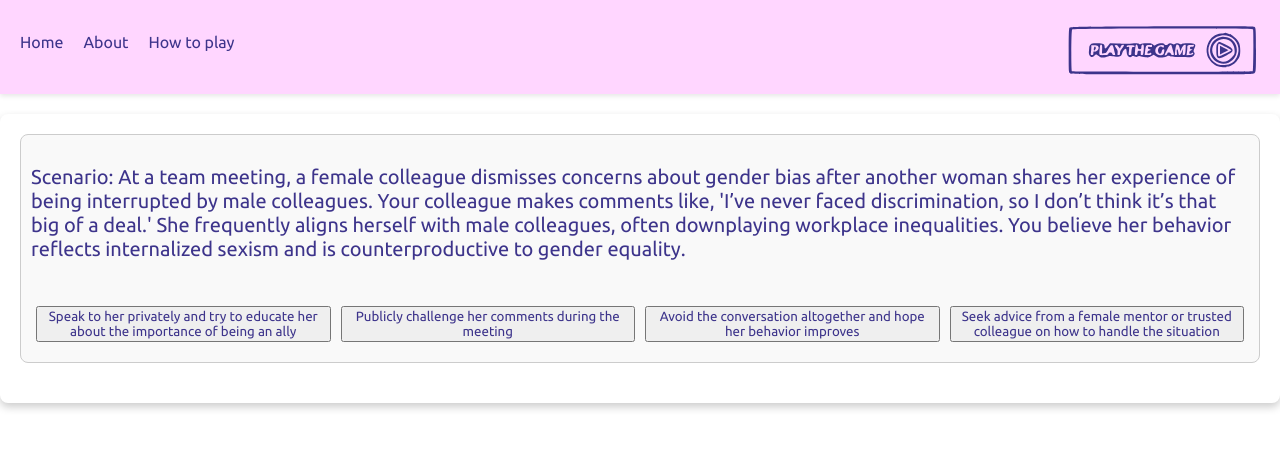
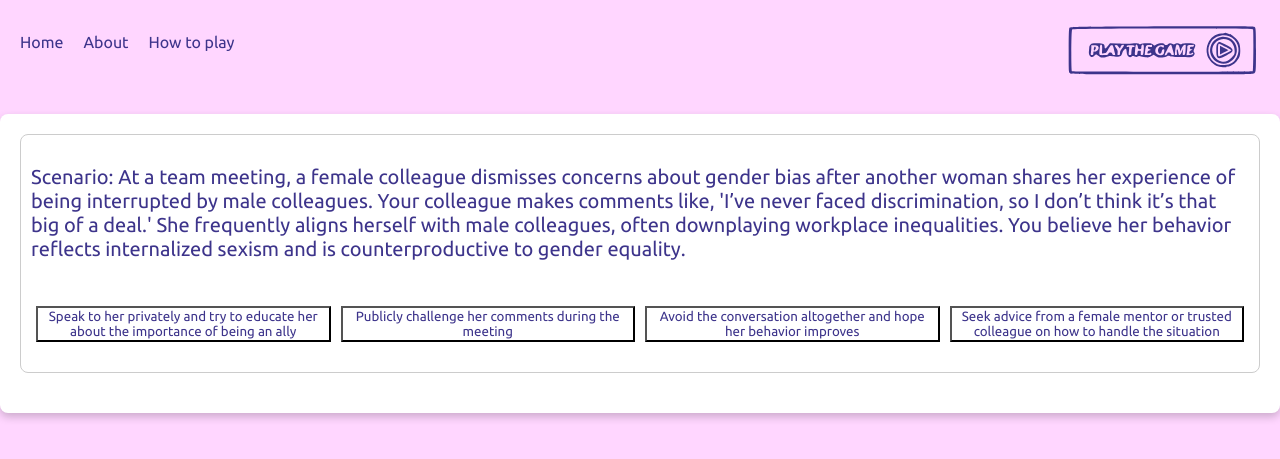
Before and after one commit to linnerlek/BiasBreakers, a Flask app: page /game/1 in a window 1280 px wide. Shown: the top 459 px of the page. Run offline with Flask 2, Linux system fonts and the light colour scheme.

Commit message:
background to white

```diff
--- a/app.py
+++ b/app.py
@@ -77,13 +77,13 @@ def game(scenario_id):
             })
 
             session['dialogue_history'].append(
-                {"additional": f"<strong>Outcome:</strong> {sub_data['outcome']}"})
+                {"additional": f"Outcome: {sub_data['outcome']}"})
             session['dialogue_history'].append(
-                {"additional": f"<strong>Feedback:</strong> {sub_data['pfeedback']}"})
+                {"additional": f"Feedback: {sub_data['pfeedback']}"})
             session['dialogue_history'].append(
-                {"additional": f"<strong>Challenges:</strong> {sub_data['challenges']}"})
+                {"additional": f"Challenges: {sub_data['challenges']}"})
             session['dialogue_history'].append(
-                {"additional": f"<strong>Encouragement:</strong> {sub_data['encouragement']}"})
+                {"additional": f"Encouragement: {sub_data['encouragement']}"})
 
 
 
--- a/static/styles.css
+++ b/static/styles.css
@@ -3,6 +3,7 @@
     font-family: "Ubuntu", serif;
     font-weight: 400;
     font-style: normal;
+    background-color: #FFD6FF;
 
 }
 
@@ -12,9 +13,7 @@ body {
 }
 
 header {
-    background-color: #FFD6FF;
     padding: 10px 20px; /* Adjust padding for spacing */
-    box-shadow: 0 2px 5px rgba(0, 0, 0, 0.1);
 }
 
 .nav-container {
@@ -84,6 +83,8 @@ h1 {
     flex-direction: column;
     align-items: center;
     margin: 2rem;
+
+
 }
 
 .scenario-box {
@@ -108,17 +109,22 @@ h1 {
     width: 100px; /* Adjust as necessary */
     height: 100px; /* Adjust as necessary */
     margin-right: 1rem;
+    background-color: #fff;
 }
 
 .scenario-description {
     display: flex;
     flex-direction: column;
     justify-content: center;
+    background-color: #fff;
 }
 
+#white {
+    background-color: #fff;
+}
 
 .chat-container {
-    max-width: 95 vw;
+    max-width: 90 vw;
     margin: 20px auto;
     padding: 20px;
     background-color: #fff;
@@ -133,33 +139,38 @@ h1 {
     padding: 10px;
     border: 1px solid #ccc;
     border-radius: 8px;
-    background-color: #f9f9f9;
+    background-color: #fff;
 }
 
 .chat-message {         /* Space inside each box */
     margin-bottom: 45px;    /* Space between messages */
-    background-color: #f9f9f9;
+    background-color: #fff;
     font-size: 20px;
 }
 
 .user-message {
     text-align: right;
+    background-color: #fff;
 }
 
 .choice-form {
     display: flex;
     flex-direction: column;
+    background-color: #fff;
 }
 
 .choice-buttons {
     display: flex;
     justify-content: space-between;
     margin-bottom: 10px;
+    background-color: #fff;
 }
 
 .choice-buttons button {
     flex: 1;
     margin: 0 5px; /* Spacing between buttons */
+    background-color: #fff;
+    margin-bottom: 10px;
 }
 
 textarea {
--- a/templates/game.html
+++ b/templates/game.html
@@ -27,32 +27,32 @@
         </nav>
     </header>
     <main>
-        <div class="chat-container">
+        <div class="chat-container" id="white">
             <div class="chat-box">
-                <div class="chat-message">
-                    <p><strong>Scenario:</strong> {{ scenario['description'] }}</p>
+                <div class="chat-message" id="white">
+                    <p id="white">Scenario: {{ scenario['description'] }}</p>
                 </div>
 
                 {% for dialogue in dialogue_history %}
                     <div class="chat-message user-message">
-                        <div class="message-bubble">
-                            <p>{{ dialogue.user_message|safe }}</p>
+                        <div class="message-bubble" id="white">
+                            <p id="white">{{ dialogue.user_message|safe }}</p>
                         </div>
                     </div>
                     <div class="chat-message her-message">
-                        <div class="message-bubble">
-                            <p>{{ dialogue.her_response|safe }}</p>
+                        <div class="message-bubble" id="white">
+                            <p id="white"> {{ dialogue.her_response|safe }}</p>
                         </div>
                     </div>
                     <div class="chat-message user-message">
-                        <div class="message-bubble">
-                            <p>{{ dialogue.thoughts|safe }}</p>
+                        <div class="message-bubble" id="white">
+                            <p id="white">{{ dialogue.thoughts|safe }}</p>
                         </div>
                     </div>
                     {% if dialogue.additional %}
-                    <div class="chat-message additional-message">
+                    <div class="chat-message additional-message" id="white">
                         <div class="message-bubble">
-                            <p>{{ dialogue.additional|safe }}</p>
+                            <p id="white">{{ dialogue.additional|safe }}</p>
                         </div>
                     </div>
                 {% endif %}
@@ -85,7 +85,7 @@
                         <form method="post">
                             <div class="choice-buttons">
                                 <input type="hidden" name="main_choice" value="{{ session.main_choice }}">
-                                <p>Select a follow-up action:</p>
+                                <p id="white">Select a follow-up action:</p>
                                 {% for key, sub_data in sub_choices.items() %}
                                     <button type="submit" name="sub_choice" value="{{ key }}">{{ sub_data['text'] }}</button>
                                 {% endfor %}
```
Also changed, not shown: templates/scenario.html (+4 -4 lines), static/images/Screenshot_2024-10-26_at_12.24.48_PM-removebg-preview.svg (added).
